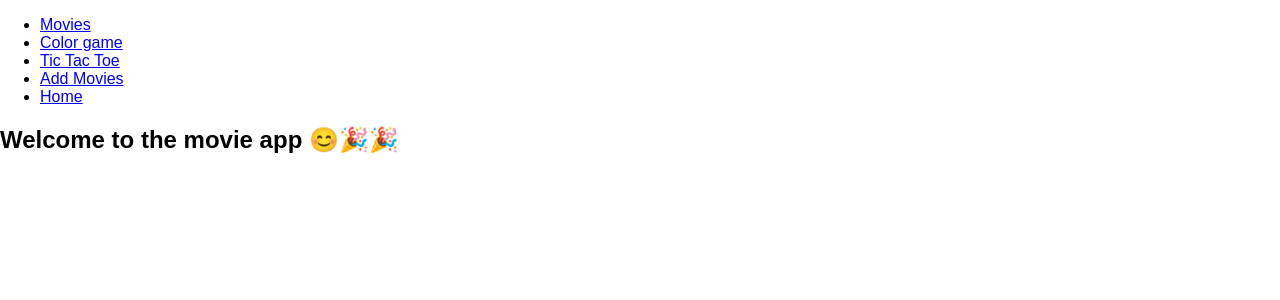
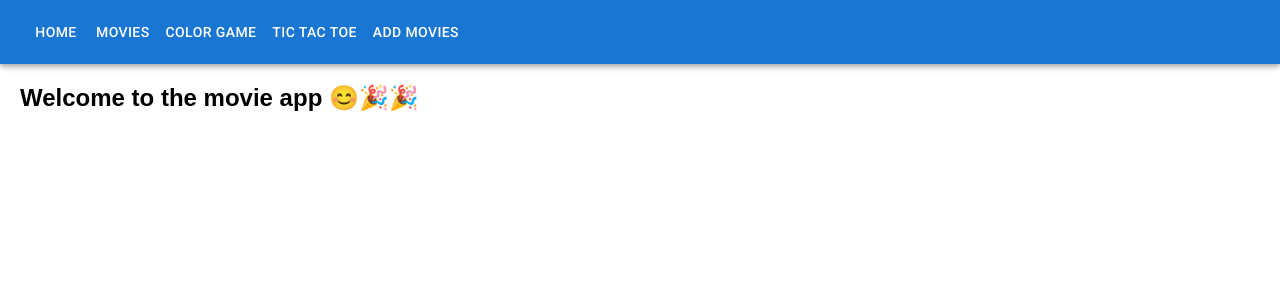
Before and after one commit to Gobinath26/B30wd-Tamil-Copy-Movieapp-React-Heroku-Final-Ragav, a React (Create React App) app: page / in a window 1280 px wide. Shown: the top 300 px of the page. Built offline with nearby package versions, Linux system fonts and the light colour scheme.

Commit message:
edit movie app bar

```diff
--- a/src/App.css
+++ b/src/App.css
@@ -110,3 +110,7 @@ body {
   max-width: 900px;
   padding: 24px;
 }
+
+.route-container {
+  margin: 20px;
+}
--- a/src/App.js
+++ b/src/App.js
@@ -1,10 +1,14 @@
+import AppBar from "@mui/material/AppBar";
+import Button from "@mui/material/Button";
+import Toolbar from "@mui/material/Toolbar";
 import { useState } from "react";
-import { Link, Redirect, Route, Switch } from "react-router-dom";
+import { Redirect, Route, Switch, useHistory } from "react-router-dom";
 // App -> component
 // Declaration
 import { AddColor } from "./AddColor";
 import { AddMovie } from "./AddMovie";
 import "./App.css";
+import { EditMovie } from "./EditMovie";
 import { INITIAL_MOVIE_LIST } from "./INITIAL_MOVIE_LIST";
 import { MovieDetails } from "./MovieDetails";
 import { MovieList } from "./MovieList";
@@ -43,25 +47,33 @@ export default function App() {
   // /color-game - AddColor
   // / -> Welcome to the movie app
 
+  // 1. Creating - createContext
+  // 2. Publisher - provider - context.Provider
+  // 3. Subscriber - useContext - useContext(context)
+  const history = useHistory();
   return (
     <div className="App">
-      <ul>
-        <li>
-          <Link to="/movies">Movies</Link>
-        </li>
-        <li>
-          <Link to="/color-game">Color game</Link>
-        </li>
-        <li>
-          <Link to="/tic-tac-toe">Tic Tac Toe</Link>
-        </li>
-        <li>
-          <Link to="/movies/add">Add Movies</Link>
-        </li>
-        <li>
-          <Link to="/">Home</Link>
-        </li>
-      </ul>
+      <AppBar position="static">
+        <Toolbar>
+          <Button color="inherit" onClick={() => history.push("/")}>
+            Home
+          </Button>
+          <Button color="inherit" onClick={() => history.push("/movies")}>
+            Movies
+          </Button>
+          <Button color="inherit" onClick={() => history.push("/color-game")}>
+            Color game
+          </Button>
+          <Button color="inherit" onClick={() => history.push("/tic-tac-toe")}>
+            Tic Tac Toe
+          </Button>
+          <Button color="inherit" onClick={() => history.push("/movies/add")}>
+            Add Movies
+          </Button>
+        </Toolbar>
+      </AppBar>
+
+      <div className="route-container">
         {/* old path -> /films    new path -> /movies */}
         <Switch>
           <Route exact path="/">
@@ -77,6 +89,9 @@ Edit movie
 
           <Route path="/movies/add">
             <AddMovie movieList={movieList} setMovieList={setMovieList} />
+          </Route>
+          <Route path="/movies/edit/:id">
+            <EditMovie movieList={movieList} setMovieList={setMovieList} />
           </Route>
           {/* : -> makes id a variable */}
           <Route path="/movies/:id">
@@ -96,6 +111,7 @@ Edit movie
             <NotFound />
           </Route>
         </Switch>
+      </div>
 
       {/* <Msg /> */}
 
@@ -103,3 +119,7 @@ Edit movie
     </div>
   );
 }
+
+function Hi() {
+  return <div>Hi</div>;
+}
--- /dev/null
+++ b/src/EditMovie.js
@@ -0,0 +1,72 @@
+import Button from "@mui/material/Button";
+import TextField from "@mui/material/TextField";
+import { useState } from "react";
+import { useHistory, useParams } from "react-router-dom";
+
+export function EditMovie({ movieList, setMovieList }) {
+  const { id } = useParams(); // extracting parameter from the URL
+  const movie = movieList[id];
+  console.log(movie);
+  const [name, setName] = useState(movie.name);
+  const [poster, setPoster] = useState(movie.poster);
+  const [rating, setRating] = useState(movie.rating);
+  const [summary, setSummary] = useState(movie.summary);
+  const [trailer, setTrailer] = useState(movie.trailer);
+  const history = useHistory();
+  return (
+    <div className="add-movie-form">
+      <TextField
+        value={name}
+        onChange={(event) => setName(event.target.value)}
+        label="Name"
+        variant="outlined"
+      />
+      {/* <input /> */}
+      <TextField
+        value={poster}
+        type="text"
+        label="Poster"
+        onChange={(event) => setPoster(event.target.value)}
+      />
+      <TextField
+        value={rating}
+        type="text"
+        label="Rating"
+        onChange={(event) => setRating(event.target.value)}
+      />
+      <TextField
+        value={summary}
+        type="text"
+        label="Summary"
+        onChange={(event) => setSummary(event.target.value)}
+      />
+      <TextField
+        value={trailer}
+        type="text"
+        label="Trailer"
+        onChange={(event) => setTrailer(event.target.value)}
+      />
+      {/* copy the movieList and add new movie to it */}
+      {/* <button></button> */}
+      <Button
+        onClick={() => {
+          const updatedMovie = {
+            name: name,
+            poster: poster,
+            rating: rating,
+            summary: summary,
+            trailer: trailer,
+          };
+          const copyMovieList = [...movieList];
+          copyMovieList[id] = updatedMovie;
+          setMovieList(copyMovieList);
+          history.push("/movies");
+        }}
+        variant="contained"
+        color="success"
+      >
+        Save
+      </Button>
+    </div>
+  );
+}
--- a/src/Movie.js
+++ b/src/Movie.js
@@ -15,7 +15,15 @@ import { Counter } from "./Counter";
 // Task
 // 1. New Movie - AddMovie
 // 2. Warning: Each child in a list should have a unique "key" prop - Why?
-export function Movie({ name, poster, rating, summary, deleteButton, id }) {
+export function Movie({
+  name,
+  poster,
+  rating,
+  summary,
+  deleteButton,
+  id,
+  editButton,
+}) {
   // Normal JS
   // Conditional styling
   const styles = {
@@ -64,7 +72,7 @@ export function Movie({ name, poster, rating, summary, deleteButton, id }) {
         {show ? <p className="movie-summary">{summary}</p> : ""}
       </CardContent>
       <CardActions>
-        <Counter /> {deleteButton}
+        <Counter /> {deleteButton} {editButton}
       </CardActions>
     </Card>
   );
--- a/src/MovieList.js
+++ b/src/MovieList.js
@@ -1,8 +1,11 @@
 import DeleteIcon from "@mui/icons-material/Delete";
+import EditIcon from "@mui/icons-material/Edit";
 import IconButton from "@mui/material/IconButton";
+import { useHistory } from "react-router-dom";
 import { Movie } from "./Movie";
 
 export function MovieList({ movieList, setMovieList }) {
+  const history = useHistory();
   return (
     <div className="movie-list">
       {movieList.map(({ name, poster, rating, summary }, index) => (
@@ -26,9 +29,20 @@ export function MovieList({ movieList, setMovieList }) {
               <DeleteIcon />
             </IconButton>
           }
+          editButton={
+            <IconButton
+              onClick={() => history.push(`/movies/edit/${index}`)}
+              aria-label="delete"
+              color="secondary"
+            >
+              <EditIcon />
+            </IconButton>
+          }
           id={index}
         />
       ))}
     </div>
   );
 }
+
+// /movies/edit/1
--- a/src/TicTacToe.js
+++ b/src/TicTacToe.js
@@ -84,3 +84,6 @@ export function TicTacToe() {
     </div>
   );
 }
+// Flow of Class
+// Total 2hr 30mins session = 2hours topic & 30mins doubt clarification on today's topic
+// First 10mins previous class doubts
```
Lines whose indentation alone changed are shown as unchanged.
